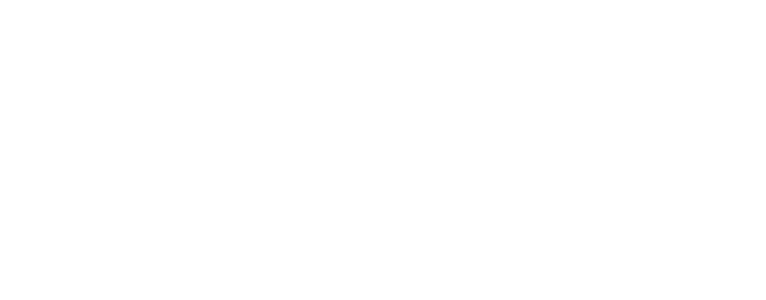
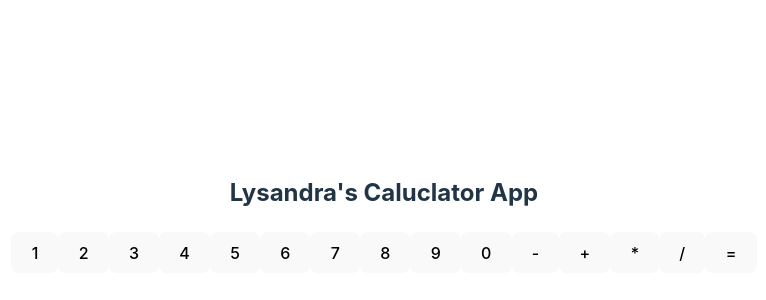
Before and after one commit to lyssandraa/Calculator-challenge, a React (Vite) app in the folder calculatorChallenge/: page / in a window 1280 px wide. Shown: the part 186-486 px from the top of the page, without its empty margins (256-1022 px from the left). Built offline with nearby package versions, Linux system fonts and the light colour scheme.

Commit message:
installed mathjs and added new component

```diff
--- a/calculatorChallenge/src/App.jsx
+++ b/calculatorChallenge/src/App.jsx
@@ -1,10 +1,53 @@
 import { useState } from "react";
+import { evaluate } from "mathjs";
 import "./App.css";
 
-function App() {
-  const [count, setCount] = useState(0);
+const App = () => {
+  const [sum, setSum] = useState("");
+  const buttons = [
+    "1",
+    "2",
+    "3",
+    "4",
+    "5",
+    "6",
+    "7",
+    "8",
+    "9",
+    "0",
+    "-",
+    "+",
+    "*",
+    "/",
+    "=",
+  ];
 
-  return <></>;
-}
+  const handleClick = (btn) => {
+    // If user enters =
+    // Pass the sum into the evaluate function
+    // The Evaluate answer becomes sum after setSum is given the above
+    console.log(btn);
+  };
+
+  return (
+    <div className="centre">
+      <h2>Lysandra's Caluclator App</h2>
+      <h4 className="inputBox">{sum}</h4>
+      <div className="buttonWrap">
+        {buttons.map((button, index) => {
+          return (
+            <button
+              key={index}
+              onClick={() => handleClick(button)}
+              className="btn"
+            >
+              {button}
+            </button>
+          );
+        })}
+      </div>
+    </div>
+  );
+};
 
 export default App;
--- /dev/null
+++ b/package.json
@@ -0,0 +1,5 @@
+{
+  "dependencies": {
+    "mathjs": "^13.0.0"
+  }
+}
```
Also changed, not shown: 1 other file (tests, documents, lock files or other folders).
